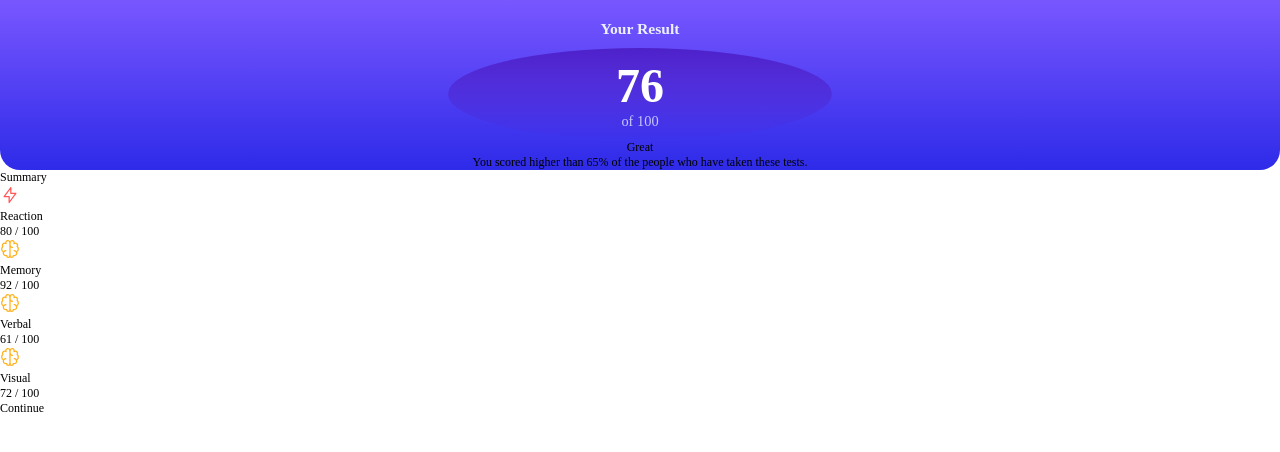
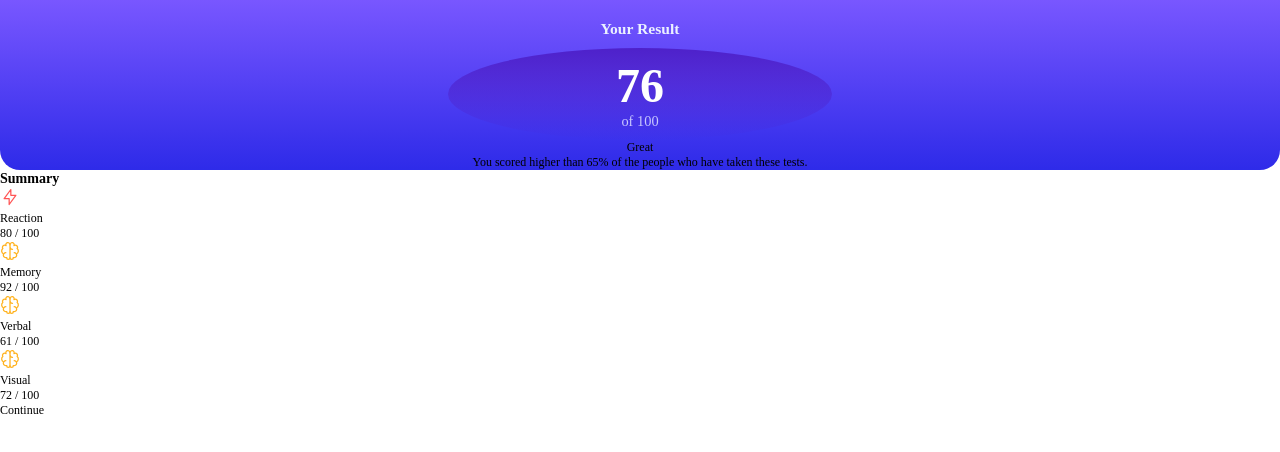
Before and after one commit to the-soban/frontend-mentor-challenges, a plain HTML site: page results-summary-component-main/index.html in a window 1280 px wide. Drawn offline with Linux system fonts and the light colour scheme.

Commit message:
Updated index.html file

```diff
--- a/results-summary-component-main/index.html
+++ b/results-summary-component-main/index.html
@@ -29,9 +29,8 @@
   <p class="info-text">You scored higher than 65% of the people who have taken these tests.</p>
   </div>
 
+  <h3 class="summary-heading">Summary</h3>
   <div class="lower-box">
-    <p class="summary-heading">Summary</p>
-
     <div class="score-box">
       <div class="left-box">
         <img src="./assets/images/icon-reaction.svg" class="icon"><p class="type">Reaction</p>
```
